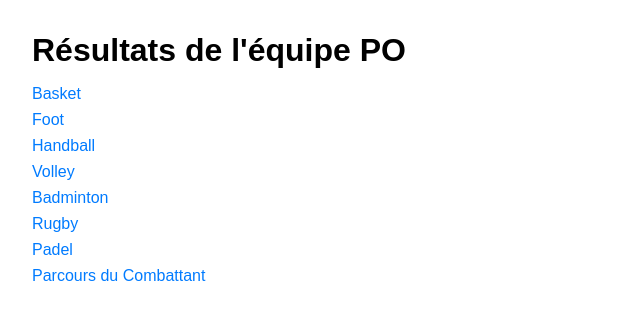
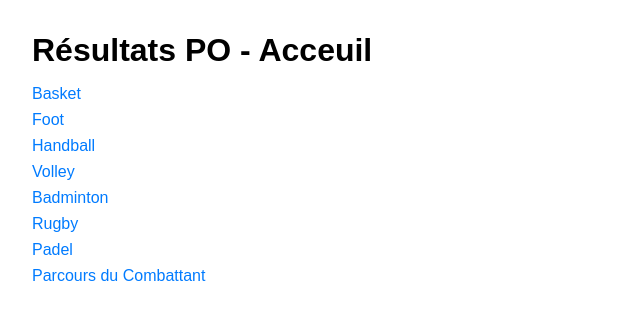
Before and after one commit to apogee-po/resultats-po, a plain HTML site: page index.html in a window 1280 px wide. Shown: the whole page, without its empty margins (0-640 px from the left). Drawn offline with Linux system fonts and the light colour scheme.

Commit message:
Update index.html

```diff
--- a/index.html
+++ b/index.html
@@ -28,7 +28,7 @@
   </style>
 </head>
 <body>
-  <h1>Résultats de l'équipe PO</h1>
+  <h1>Résultats PO - Acceuil</h1>
   <ul>
     <li><a href="basket.html">Basket</a></li>
     <li><a href="foot.html">Foot</a></li>
```
